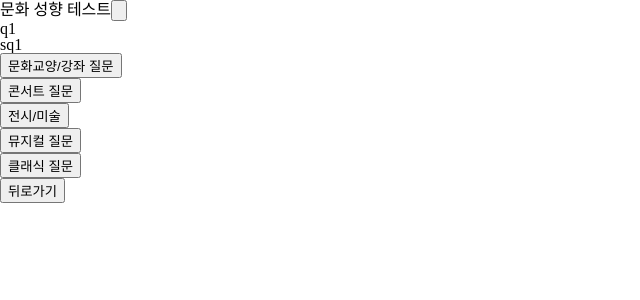
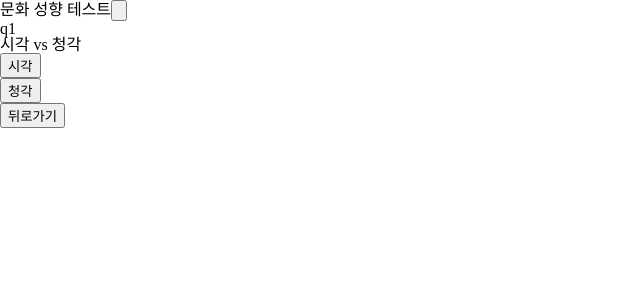
Before and after one commit to cupmilk/SearchingExhibition, a React (Create React App) app in the folder exhibition-app/: page /Question in a window 1280 px wide. Shown: the top 300 px of the page, without its empty margins (0-640 px from the left). Built offline with nearby package versions, Linux system fonts and the light colour scheme.

Commit message:
update : 질문작성

```diff
--- a/exhibition-app/src/pages/Main.js
+++ b/exhibition-app/src/pages/Main.js
@@ -1,13 +1,21 @@
 import React, { useCallback, useEffect } from "react";
-import { Link } from "react-router-dom";
+import { Link, NavLink } from "react-router-dom";
+import styled from "styled-components";
+
+const StyledNavLink = styled(NavLink)`
+  text-decoration: none;
+  color: inherit;
+`;
 
 const Main = (props) => {
   return (
     <div>
       <h2>문화성향을 알고싶으신가요?</h2>
       <p>나의 성향을 무엇일까?</p>
-
-      <Link to="/Question">테스트시작하기</Link>
+      <simpleLink>
+        <StyledNavLink to="/Question">테스트시작하기</StyledNavLink>
+        {/* <NavLink to="/Question">테스트시작하기</NavLink> */}
+      </simpleLink>
     </div>
   );
 };
--- a/exhibition-app/src/pages/Question.js
+++ b/exhibition-app/src/pages/Question.js
@@ -34,229 +34,108 @@ const Question = (props) => {
       navigate("/ResultPage");
     }
   }, [navigate, step]);
-  console.log(interest);
   // 여기 데이터에 하나하나 추가해주는것도 불편한듯?
 
   const qaData = [
     {
       step: 1,
       title: "q1",
-      subtitle: "sq1",
+      subtitle: "시각 vs 청각",
       questionData: [
         {
-          questionTitle: "문화교양/강좌 질문",
-          id: "cultureLecture",
+          questionTitle: "시각",
           event: handleStore,
-          value: 1,
+          value: [1],
         },
         {
-          questionTitle: "콘서트 질문",
-          id: "consert",
+          questionTitle: "청각",
           event: handleStore,
-          value: 2,
-        },
-        {
-          questionTitle: "전시/미술 ",
-          id: "exhibition",
-          event: handleStore,
-          value: 3,
-        },
-        {
-          questionTitle: "뮤지컬 질문",
-          id: "musical",
-          event: handleStore,
-          value: 4,
-        },
-        {
-          questionTitle: "클래식 질문",
-          id: "classic",
-          event: handleStore,
-          value: [4, 5],
+          value: [2, 4, 5],
         },
       ],
     },
     {
       step: 2,
       title: "q2",
-      subtitle: "sq2",
+      subtitle: "웅장한 vs 경쾌한",
       questionData: [
         {
-          questionTitle: "문화교양/강좌 질문",
-          id: "cultureLecture",
+          questionTitle: "웅장한",
           event: handleStore,
-          value: 1,
+          value: [5],
         },
         {
-          questionTitle: "콘서트 질문",
-          id: "consert",
+          questionTitle: "경쾌한",
           event: handleStore,
-          value: 2,
-        },
-        {
-          questionTitle: "전시/미술 ",
-          id: "exhibition",
-          event: handleStore,
-          value: 3,
-        },
-        {
-          questionTitle: "뮤지컬 질문",
-          id: "musical",
-          event: handleStore,
-          value: 4,
-        },
-        {
-          questionTitle: "클래식 질문",
-          id: "classic",
-          event: handleStore,
-          value: 5,
+          value: [2, 4],
         },
       ],
     },
     {
       step: 3,
       title: "q3",
-      subtitle: "sq3",
+      subtitle: "차분한 vs 흥미진진한",
       questionData: [
         {
-          questionTitle: "문화교양/강좌 질문",
-          id: "cultureLecture",
+          questionTitle: "차분한",
           event: handleStore,
-          value: 1,
+          value: [1, 3, 5],
         },
         {
-          questionTitle: "콘서트 질문",
-          id: "consert",
+          questionTitle: "흥미진진한",
           event: handleStore,
-          value: 2,
-        },
-        {
-          questionTitle: "전시/미술 ",
-          id: "exhibition",
-          event: handleStore,
-          value: 3,
-        },
-        {
-          questionTitle: "뮤지컬 질문",
-          id: "musical",
-          event: handleStore,
-          value: 4,
-        },
-        {
-          questionTitle: "클래식 질문",
-          id: "classic",
-          event: handleStore,
-          value: 5,
+          value: [2, 4],
         },
       ],
     },
     {
       step: 4,
-      title: "q4",
-      subtitle: "sq4",
+      title: "q1",
+      subtitle: "트렌디 vs 전통적인",
       questionData: [
         {
-          questionTitle: "문화교양/강좌 질문",
-          id: "cultureLecture",
+          questionTitle: "트렌디",
           event: handleStore,
-          value: 1,
+          value: [2, 4],
         },
         {
-          questionTitle: "콘서트 질문",
-          id: "consert",
+          questionTitle: "전통적인",
           event: handleStore,
-          value: 2,
-        },
-        {
-          questionTitle: "전시/미술 ",
-          id: "exhibition",
-          event: handleStore,
-          value: 3,
-        },
-        {
-          questionTitle: "뮤지컬 질문",
-          id: "musical",
-          event: handleStore,
-          value: 4,
-        },
-        {
-          questionTitle: "클래식 질문",
-          id: "classic",
-          event: handleStore,
-          value: 5,
+          value: [5],
         },
       ],
     },
     {
       step: 5,
       title: "q5",
-      subtitle: "sq5",
+      subtitle: "지식 vs 감각",
       questionData: [
         {
-          questionTitle: "문화교양/강좌 질문",
-          id: "cultureLecture",
+          questionTitle: "지식",
           event: handleStore,
-          value: 1,
+          value: [1],
         },
         {
-          questionTitle: "콘서트 질문",
-          id: "consert",
+          questionTitle: "감각",
           event: handleStore,
-          value: 2,
-        },
-        {
-          questionTitle: "전시/미술 ",
-          id: "exhibition",
-          event: handleStore,
-          value: 3,
-        },
-        {
-          questionTitle: "뮤지컬 질문",
-          id: "musical",
-          event: handleStore,
-          value: 4,
-        },
-        {
-          questionTitle: "클래식 질문",
-          id: "classic",
-          event: handleStore,
-          value: 5,
+          value: [2, 3, 4, 5],
         },
       ],
     },
     {
       step: 6,
       title: "q6",
-      subtitle: "sq6",
+      subtitle: "흠 이건 테스트로 만들어준것",
       questionData: [
         {
-          questionTitle: "문화교양/강좌 질문",
-          id: "cultureLecture",
+          questionTitle: "대충 긴문장을 넣어서 사이즈를 보는게 좋을드함?",
           event: handleStore,
-          value: 1,
+          value: [0],
         },
         {
-          questionTitle: "콘서트 질문",
-          id: "consert",
+          questionTitle: "이것도 대충 긴문장을 넣어서 보는것",
           event: handleStore,
-          value: 2,
-        },
-        {
-          questionTitle: "전시/미술 ",
-          id: "exhibition",
-          event: handleStore,
-          value: 3,
-        },
-        {
-          questionTitle: "뮤지컬 질문",
-          id: "musical",
-          event: handleStore,
-          value: 4,
-        },
-        {
-          questionTitle: "클래식 질문",
-          id: "classic",
-          event: handleStore,
-          value: 5,
+          value: [0],
         },
       ],
     },
--- a/exhibition-app/src/pages/ResultPage.js
+++ b/exhibition-app/src/pages/ResultPage.js
@@ -65,7 +65,6 @@ const ResultPage = (props) => {
     // 여러값을 가진 interest 풀어해침
     let flatInterest = [];
     for (const index of interest) {
-      console.log(typeof index);
       if (index.length > 1) {
         for (const item of index) {
           if (item !== ",") {
@@ -125,9 +124,7 @@ const ResultPage = (props) => {
   // 새로고침때의 오류
 
   //여기는 너무 가독성이 떨어짐 수정이 필요
-  const cateoryMap =
-    ((<p> ㅇㅇ</p>),
-    (
+  const cateoryMap = (
     <div>
       {category.length !== 1 ? (
         <>
@@ -141,7 +138,7 @@ const ResultPage = (props) => {
         </>
       )}
     </div>
-    ));
+  );
 
   return (
     <div>
```
Also changed, not shown: exhibition-app/src/css/GlobalStyle.js (added, +13 -0 lines). Lines whose indentation alone changed are shown as unchanged.
